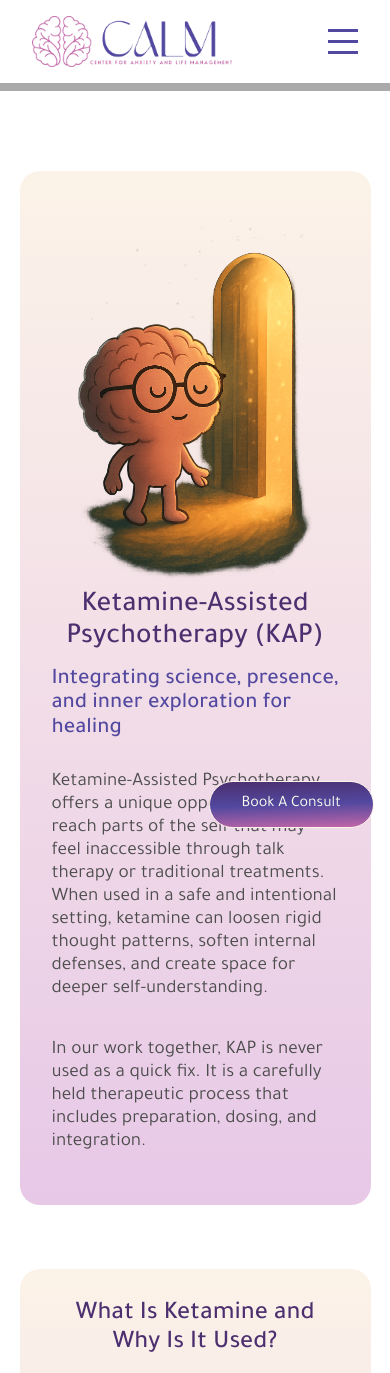
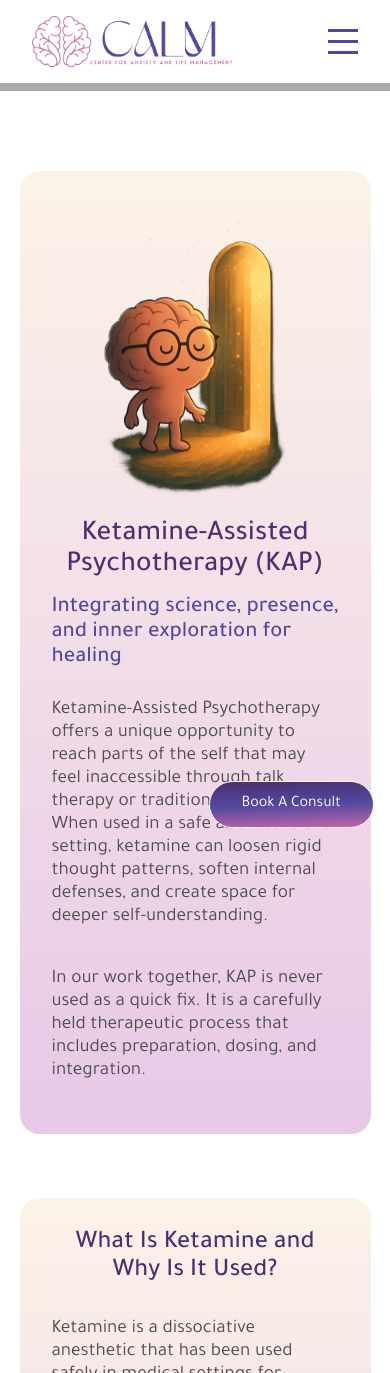
Before and after one commit to mazenswar/calm, a Next.js app: page /kap in a window 390 px wide. Shown: the top 1373 px of the page. Built offline with nearby package versions, Linux system fonts and the light colour scheme.

Commit message:
v9.5 kap scss

```diff
--- a/app/scss/components/_kap.scss
+++ b/app/scss/components/_kap.scss
@@ -20,6 +20,12 @@
 			display: flex;
 			flex-direction: column;
 			// max-width: 60%;
+		}
+		.img-container {
+			width: clamp(200px, 30%, 1000px);
+		}
+		.text {
+			width: 60%;
 		}
 	}
 	.useful-links {
@@ -271,6 +277,8 @@
 			.keta-header {
 				flex-direction: column;
 				.text {
+					margin-top: 1em;
+					width: 100%;
 					max-width: 100%;
 				}
 			}
```
